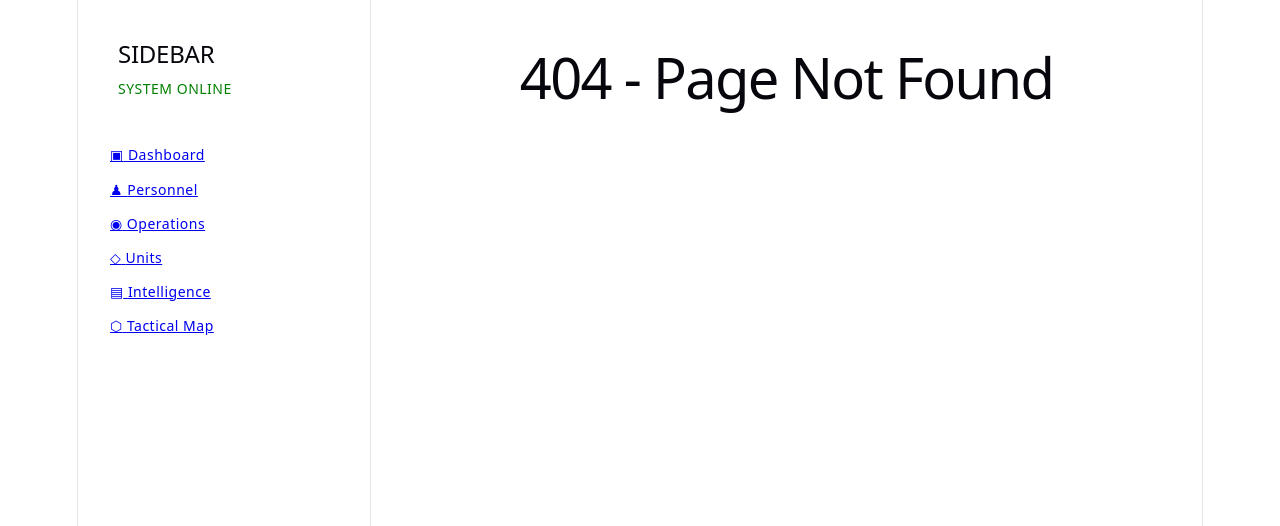
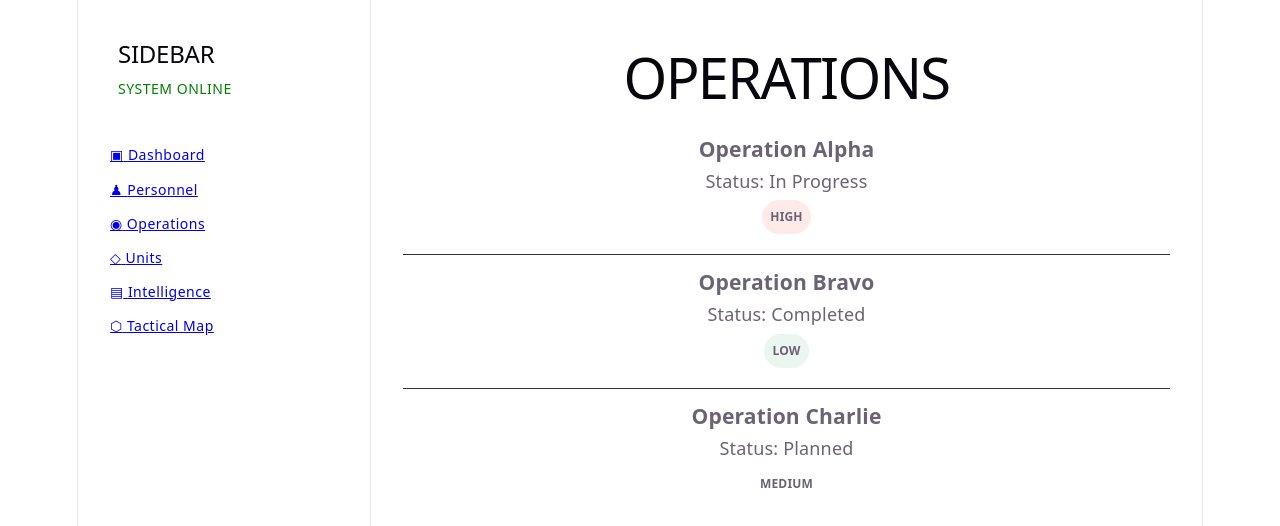
Before and after one commit to ZonaCZO/ColdRavine, a React (Vite) app: page /operations in a window 1280 px wide. Before the commit this address had no page. Shown: the top 526 px of the page. Built offline with nearby package versions, Linux system fonts and the light colour scheme.

Commit message:
Ready to merge

```diff
--- a/src/App.tsx
+++ b/src/App.tsx
@@ -1,7 +1,7 @@
 import { Route, Routes } from 'react-router-dom'
 import './App.css'
 import Sidebar from './components/Sidebar'
-import { Dashboard, NotFound} from "./pages/index.ts";
+import { Dashboard, NotFound, Operations} from "./pages/index.ts";
 
 
 function App() {
@@ -14,6 +14,7 @@ function App() {
         <Routes>
             <Route path="*" element={<NotFound />} />
             <Route path="/dashboard" element={<Dashboard />} />
+            <Route path="/operations" element={<Operations />} />
           </Routes>
 
       </section>
--- /dev/null
+++ b/src/pages/Operations.tsx
@@ -0,0 +1,39 @@
+type Operation = {
+  id: number;
+  name: string;
+  status: "Planned" | "In Progress" | "Completed";
+  priority: "Low" | "Medium" | "High";
+};
+
+function OperationsCard({ operation }: { operation: Operation }) {
+  return (
+    <div className="operation-card">
+      <h3>{operation.name}</h3>
+      <p>Status: {operation.status}</p>
+      <p className={`status-badge ${operation.priority.toLowerCase()}`}>
+        {operation.priority}
+      </p>
+    </div>
+  );
+}
+
+function Operations() {
+  const operations: Operation[] = [
+    { id: 1, name: "Operation Alpha", status: "In Progress", priority: "High" },
+    { id: 2, name: "Operation Bravo", status: "Completed", priority: "Low" },
+    { id: 3, name: "Operation Charlie", status: "Planned", priority: "Medium" },
+  ];
+
+    return (
+        <section className="operations">
+            <h1>OPERATIONS</h1>
+            <div className="operations-grid">
+                {operations.map((operation) => (
+                    <OperationsCard key={operation.id} operation={operation} />
+                ))}
+            </div>
+        </section>
+    );
+}
+
+export default Operations;
--- a/src/pages/index.ts
+++ b/src/pages/index.ts
@@ -1,6 +1,6 @@
 export { default as Dashboard } from "./Dashboard";
 export { default as NotFound } from "./NotFound";
-//export { default as Operations } from "./Operations";
+export { default as Operations } from "./Operations";
 export { default as Personnel } from "./Personnel";
 //export { default as Units } from "./Units";
 //export { default as Intelligence } from "./Intelligence";
```
